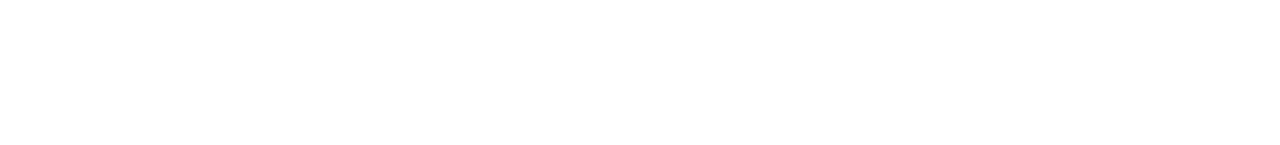
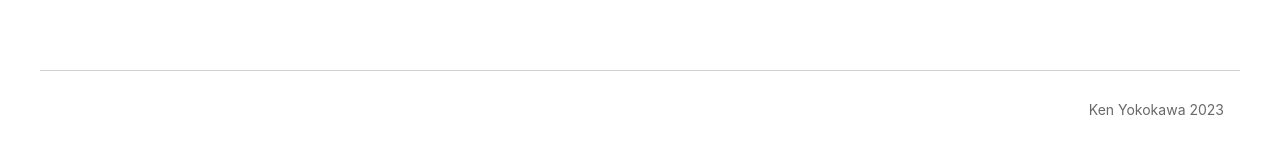
Before and after one commit to ky1044/personal-react-website, a React (Create React App) app: page / in a window 1280 px wide. Shown: the part 2890-3035 px from the top of the page. Before the commit the page ends 2876 px from the top, so only its background shows below. Built offline with nearby package versions, Linux system fonts and the light colour scheme.

Commit message:
add footer

```diff
--- /dev/null
+++ b/src/components/skeleton/Footer.module.css
@@ -0,0 +1,7 @@
+.footer {
+  margin-top: 100px;
+  background-color: white;
+  border-top: 1px lightgrey solid;
+  padding: 1em 1em;
+  margin: 100px auto 0;
+}
--- /dev/null
+++ b/src/components/skeleton/Footer.tsx
@@ -0,0 +1,29 @@
+import { Row } from "antd";
+import { useMemo } from "react";
+import styles from "./Footer.module.css";
+
+export function Footer() {
+  const year = useMemo(() => {
+    const today = new Date();
+    return today.getFullYear();
+  }, []);
+
+  return (
+    <>
+      <div id="nav-bar" className={`${styles.footer}`}>
+        <Row
+          justify="end"
+          align-items="baseline"
+          align="middle"
+          style={{
+            padding: "12px 0 ",
+            margin: "0 auto",
+            maxWidth: 1200,
+          }}
+        >
+          <p className="grey">Ken Yokokawa {year}</p>
+        </Row>
+      </div>
+    </>
+  );
+}
--- a/src/components/nav/NavBar.tsx
+++ b/src/components/skeleton/NavBar.tsx
@@ -7,8 +7,7 @@ export function NavBar() {
   return (
     <>
       <div
-        id="nav-bar"
-        className={`${styles.navBarContainer} ${styles.sticky}`}
+        className={styles.navBarContainer}
       >
         <Row
           justify="space-between"
--- a/src/pages/about/about.tsx
+++ b/src/pages/about/about.tsx
@@ -1,6 +1,6 @@
 import { Row } from "antd";
 import { useMemo } from "react";
-import { NavBar } from "src/components/nav/NavBar";
+import { NavBar } from "src/components/skeleton/NavBar";
 import { Emojis, EMOJI_MAPPING } from "./emoji";
 import { EmojiProvider, useEmojiContext } from "./emojiContext";
 import useEmoji from "./useEmoji";
--- a/src/pages/home/home.tsx
+++ b/src/pages/home/home.tsx
@@ -1,10 +1,10 @@
 import { useEffect, useState } from "react";
-import { NavBar } from "src/components/nav/NavBar";
+import { NavBar } from "src/components/skeleton/NavBar";
 
 import ProjectsSection from "src/components/projects/ProjectsSection";
-import SketchesSection from "src/components/p5/SketchesSection";
 import Splash from "./Splash";
 import ContextSection from "./ContextSection";
+import { Footer } from "src/components/skeleton/Footer";
 
 const HomePage = () => {
   return (
@@ -14,6 +14,7 @@ const HomePage = () => {
 
       <ContextSection />
       <ProjectsSection />
+      <Footer />
     </div>
   );
 };
--- a/src/pages/resume/resume.tsx
+++ b/src/pages/resume/resume.tsx
@@ -1,7 +1,7 @@
 import resume from "./resume.json";
 
 import { Divider, Row } from "antd";
-import { NavBar } from "src/components/nav/NavBar";
+import { NavBar } from "src/components/skeleton/NavBar";
 import { TextLink } from "src/components/shared/TextLink";
 
 const ResumePage = () => {
```
Also changed, not shown: src/components/skeleton/NavBar.module.css (renamed from src/components/nav/NavBar.module.css).
